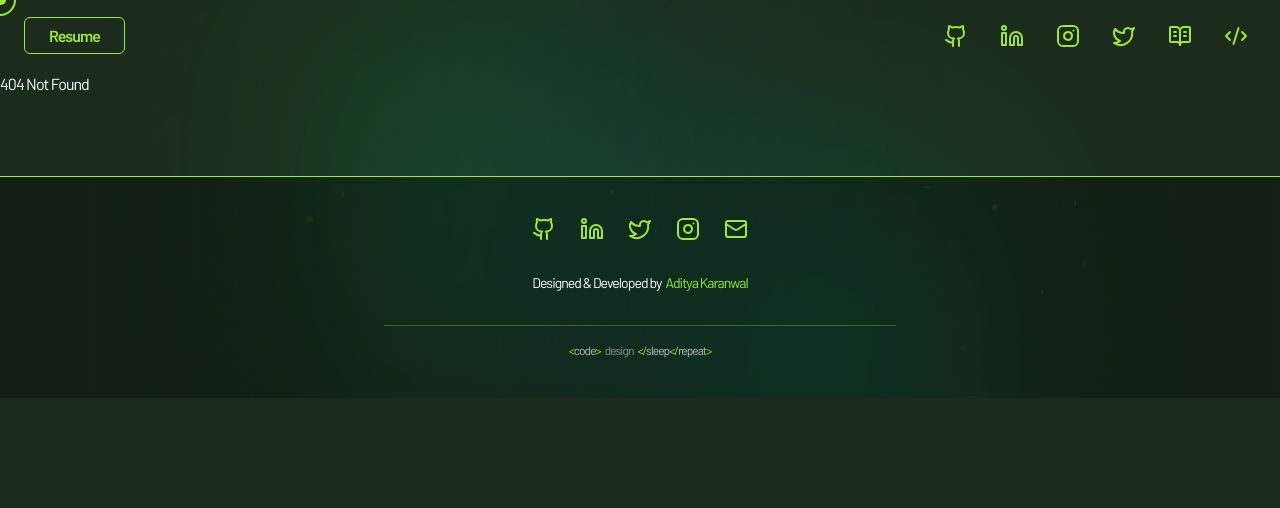
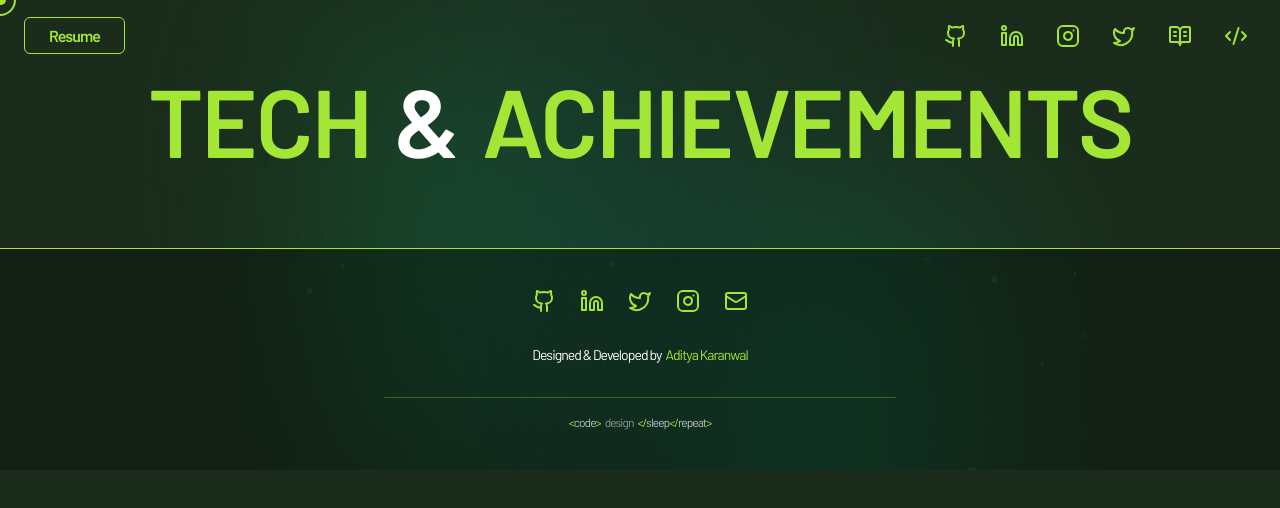
Before and after one commit to karanwal123/me_my, a React (Vite) app: page /tech-achievements in a window 1280 px wide. Before the commit this address had no page. Shown: the top 508 px of the page. Built offline with nearby package versions, Linux system fonts and the light colour scheme.

Commit message:
started working on Tech and Achievemnets Page

```diff
--- a/src/Routes.jsx
+++ b/src/Routes.jsx
@@ -1,6 +1,7 @@
 import { Routes, Route } from "react-router-dom";
 import HomePage from "./components/HomePage";
 import Design from "./pages/Design";
+import Tech from "./pages/Tech";
 
 function AppRoutes() {
   return (
@@ -8,6 +9,7 @@ function AppRoutes() {
       <Route path="/" element={<HomePage />} />
       <Route path="/home" element={<HomePage />} />
       <Route path="/design" element={<Design />} />
+      <Route path="/tech-achievements" element={<Tech />} />
       <Route path="*" element={<h1 className="text-white">404 Not Found</h1>} />
     </Routes>
   );
--- /dev/null
+++ b/src/pages/Tech.jsx
@@ -0,0 +1,42 @@
+import { Cpu, Trophy } from "lucide-react"; // Importing icons
+import { useState, useEffect } from "react";
+
+const Tech = () => {
+  const [visible, setVisible] = useState(false);
+
+  useEffect(() => {
+    setTimeout(() => setVisible(true), 300); // Adding a slight delay for animation
+  }, []);
+
+  return (
+    <div className="w-full flex justify-center">
+      <h1
+        className={`flex flex-wrap gap-6 text-7xl md:text-8xl font-extrabold tracking-tight text-center transition-all duration-700 ${
+          visible ? "opacity-100 transform-none" : "opacity-0 translate-y-6"
+        }`}
+      >
+        {[
+          { text: "TECH", icon: Cpu, color: "text-lime-400" },
+          { text: "&", icon: null, color: "text-white" }, // No icon for '&'
+          { text: "ACHIEVEMENTS", icon: Trophy, color: "text-lime-400" },
+        ].map(({ text, icon: Icon, color }, index) => (
+          <div key={index} className="relative group">
+            <span
+              className={`transition-all duration-300 cursor-default group-hover:opacity-0 ${color}`}
+            >
+              {text}
+            </span>
+            {Icon && (
+              <Icon
+                className="absolute top-1/2 left-1/2 transform -translate-x-1/2 -translate-y-1/2 opacity-0 scale-75 group-hover:opacity-100 group-hover:scale-100 transition-all duration-300"
+                size={80}
+              />
+            )}
+          </div>
+        ))}
+      </h1>
+    </div>
+  );
+};
+
+export default Tech;
```
